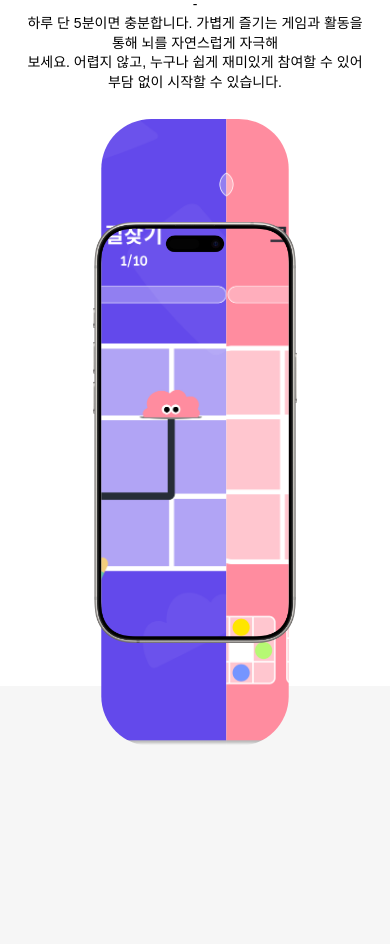
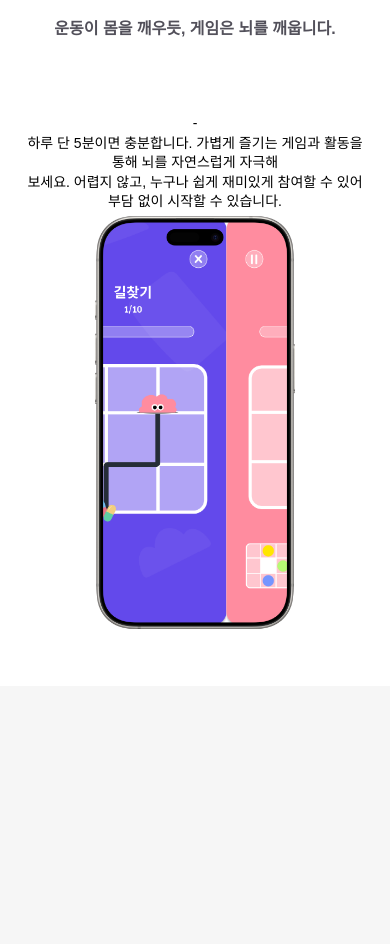
Before and after one commit to CogBrainHealth/React-TeamIntroPage, a Next.js app in the folder teamcog/: page /AppIntro in a window 390 px wide. Shown: the part 2352-3296 px from the top of the page. Built offline with nearby package versions, Linux system fonts and the light colour scheme; a web font is replaced by a local one.

Commit message:
fix: 애니메이션 반응형 수정

```diff
--- a/teamcog/src/components/appIntro/Point2/Point2Intro.module.css
+++ b/teamcog/src/components/appIntro/Point2/Point2Intro.module.css
@@ -92,9 +92,10 @@
   }
 
   .sliderSection {
-    width: 100%;
+    width: 60%;
+    height: 40%;
     max-width: 360px;
-    margin-top: 20px;
+    margin-top: 0%;
     overflow: hidden;
   }
 
--- a/teamcog/src/components/appIntro/Point2/Point2Intro.tsx
+++ b/teamcog/src/components/appIntro/Point2/Point2Intro.tsx
@@ -36,9 +36,9 @@ export default function Point2Intro() {
           </p>
         </section>
 
-        <div className={styles.sliderSection}>
+        <section className={styles.sliderSection}>
           <PhoneSlider />
-        </div>
+        </section>
       </div>
     </div>
   );
--- a/teamcog/src/components/appIntro/Point2/animation/PhoneSlider.tsx
+++ b/teamcog/src/components/appIntro/Point2/animation/PhoneSlider.tsx
@@ -15,7 +15,7 @@ const PhoneSlider = () => {
   useEffect(() => {
     const interval = setInterval(() => {
       setCurrent((prev) => (prev + 1) % images.length);
-    }, 3000);
+    }, 3000); // 2초 이동 + 1초 정지
     return () => clearInterval(interval);
   }, []);
 
--- a/teamcog/src/components/appIntro/Point2/animation/styled.ts
+++ b/teamcog/src/components/appIntro/Point2/animation/styled.ts
@@ -1,10 +1,13 @@
+// styled.ts
 import styled from "styled-components";
 
 export const PhoneFrame = styled.div`
   position: relative;
-  width: 320px;
-  height: 640px;
+  width: 320px; /* 초기 너비 설정 */
+  /* height: 640px; */ /* 고정된 높이 제거 */
+  aspect-ratio: 320 / 640; /* 원래 너비:높이 비율 (1:2) 유지 */
   background-color: transparent;
+  overflow: hidden; /* 내부 요소가 넘치지 않도록 */
 
   &::before {
     content: "";
@@ -20,33 +23,24 @@ export const PhoneFrame = styled.div`
     z-index: 2;
     pointer-events: none;
   }
-
-  @media (max-width: 768px) {
-    width: 60%;
-    hight: 60%;
-    max-width: 320px;
-  }
 `;
 
 export const Screen = styled.div`
   position: absolute;
   left: 5.5%;
   width: 89%;
-  height: 98%;
+  height: 98%; /* PhoneFrame의 새로운 반응형 높이에 따라 98%로 조절됩니다. */
   bottom: 1%;
   overflow: hidden;
   clip-path: inset(0 round 50px);
   z-index: 1;
-
   @media (max-width: 768px) {
-    left: 5.5%;
-    width: (89 * 0.6) %;
-    height: (98 * 0.6) %;
+    clip-path: inset(0 round 40px);
   }
 `;
 
 export const SlideImage = styled.img`
   width: 100%;
-  height: 100%;
+  height: 100%; /* 부모 요소(div)의 100% 높이를 따르게 됩니다. */
   object-fit: cover;
 `;
```
Also changed, not shown: 1 other file (tests, documents, lock files or other folders).
